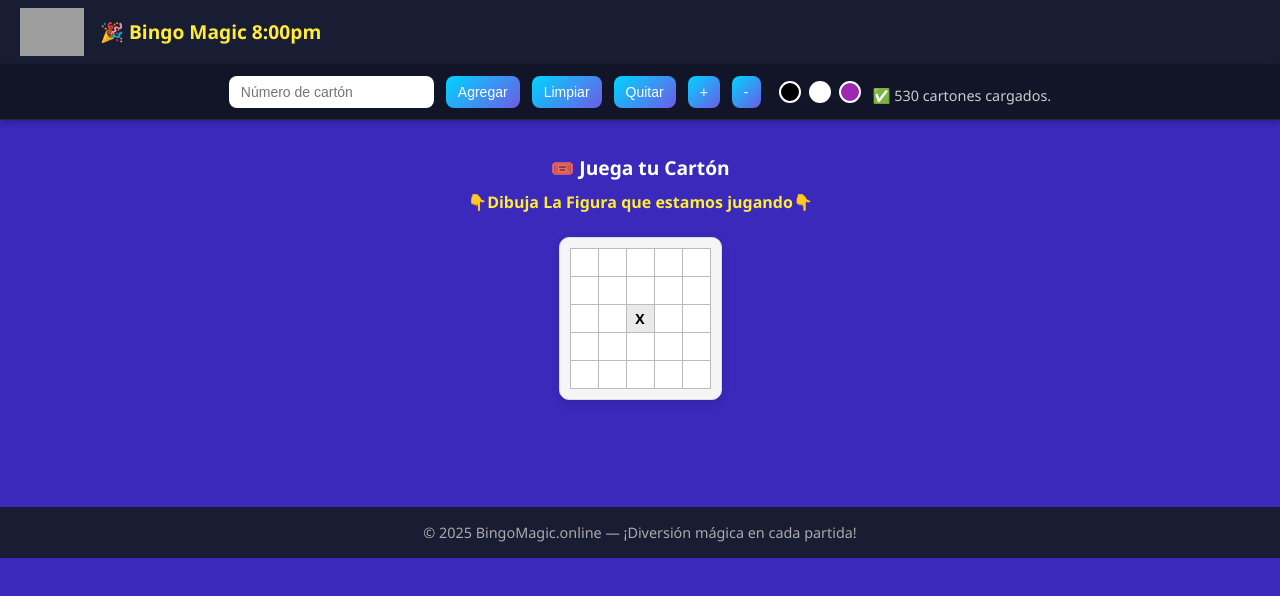
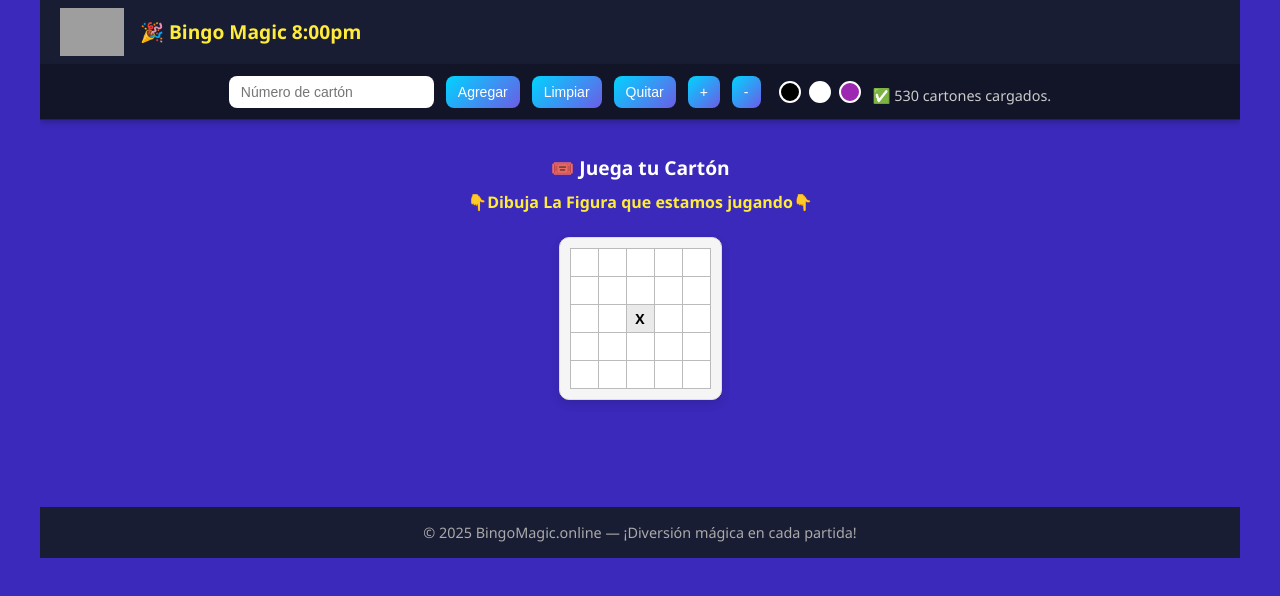
Before and after one commit to antonypancho/pruebamagic2, a plain HTML site: page bingo8pm/index.html in a window 1280 px wide. Drawn offline with Linux system fonts and the light colour scheme; grey boxes are pictures that could not be loaded.

Commit message:
index.html

```diff
--- a/bingo8pm/index.html
+++ b/bingo8pm/index.html
@@ -7,6 +7,7 @@
 <link rel="icon" href="logo.png">
 <style>
   :root{
+    --desktop-width: 1200; /* ajusta si tu ancho desktop es distinto */
     --fondo:#3A29BA;
     --texto:#ffffff;
     --carton:#1b1b1b;
@@ -27,20 +28,34 @@
     --titulo-carton: #00d4ff;
   }
 
-  *,*::before,*::after{box-sizing:border-box;}
-  html,body{height:100%;}
-
-  /* Opción A: permitir vista completa y scroll horizontal sin min-width forzado */
-  html, body {
-    -webkit-text-size-adjust: 100%;
-    text-size-adjust: 100%;
-    overflow-x: auto;
-    -webkit-overflow-scrolling: touch;
-    min-width: 0;
+  /* Wrapper + scale technique (reproduces desktop layout on mobile) */
+  html,body {
+    height:100%;
+    margin:0;
+    -webkit-text-size-adjust:100%;
+    text-size-adjust:100%;
+    overflow:hidden; /* body height will be adjusted by script */
   }
 
+  .site-wrapper {
+    width: calc(var(--desktop-width) * 1px);
+    margin: 0 auto;
+    transform-origin: top left;
+    will-change: transform;
+    background: transparent;
+    min-height: 100vh;
+  }
+
+  .page-size-proxy {
+    width: 100%;
+    height: 100%;
+    overflow: auto;
+    -webkit-overflow-scrolling: touch;
+  }
+
+  /* Base styles */
+  *,*::before,*::after{box-sizing:border-box;}
   body{
-    margin:0;
     font-family:'Segoe UI',Arial,sans-serif;
     background:var(--fondo);
     color:var(--texto);
@@ -49,9 +64,7 @@
     -moz-osx-font-smoothing:grayscale;
   }
 
-  /* Header */
   header{
-    position: static;
     height: var(--alto-header);
     background:#191d34;
     padding:8px 20px;
@@ -63,9 +76,7 @@
   header img{ height:48px; width:auto; object-fit:contain; }
   header h1{ margin:0; font-size:1.2rem; color:#ffeb3b; line-height:1; }
 
-  /* Toolbar */
   .toolbar{
-    position: static;
     min-height: var(--alto-toolbar);
     background:#121528;
     color:#fff;
@@ -102,7 +113,6 @@
   #tablaGuia td.relleno{ background:#ff9800; color:#fff; }
   #tablaGuia td.centro{ font-weight:bold; cursor:default; background:#eaeaea; color:#000; }
 
-  /* CARTON / TABLA: same on all devices */
   #cartonesContainer{
     display:flex;
     flex-wrap:wrap;
@@ -163,12 +173,11 @@
   #status{ margin-top:8px; font-size:.9em; color:#ccc; min-height:1.2em; }
 
   footer{ margin-top:28px; padding:16px; text-align:center; font-size:.9rem; color:#aaa; background:#191d34; }
-
-  /* Keep any small-screen media rules removed so mobile shows like desktop */
 </style>
 </head>
 <body>
-
+  <div class="site-wrapper" id="siteWrapper">
+    <div class="page-size-proxy">
       <header role="banner">
         <img src="logo.png" alt="Logo Bingo 8pm">
         <h1>🎉 Bingo Magic 8:00pm</h1>
@@ -205,9 +214,43 @@
       <footer role="contentinfo">
         &copy; 2025 BingoMagic.online — ¡Diversión mágica en cada partida!
       </footer>
+    </div>
+  </div>
 
 <script>
-/* estado */
+/* Scale-to-fit script: scales .site-wrapper to fit viewport while preserving desktop layout.
+   Limits scale between minScale and 1. Adjust --desktop-width in :root if needed.
+*/
+(function desktopScale(){
+  const wrapper = document.getElementById('siteWrapper');
+  if (!wrapper) return;
+  const desktopWidth = Number(getComputedStyle(document.documentElement).getPropertyValue('--desktop-width')) || 1200;
+  const minScale = 0.6;
+  const maxScale = 1;
+
+  function update() {
+    const vw = Math.max(document.documentElement.clientWidth, window.innerWidth || 0);
+    let raw = vw / desktopWidth;
+    let scale = Math.min(maxScale, Math.max(minScale, raw));
+    if (raw >= 1) scale = 1;
+    wrapper.style.transform = `scale(${scale})`;
+
+    // Adjust heights so page scroll behaves naturally
+    const scaledHeight = Math.ceil(wrapper.getBoundingClientRect().height * scale);
+    document.documentElement.style.height = scaledHeight + 'px';
+    document.body.style.height = scaledHeight + 'px';
+    document.documentElement.style.overflowY = 'auto';
+    document.body.style.overflowY = 'auto';
+  }
+
+  let t;
+  window.addEventListener('resize', () => { clearTimeout(t); t = setTimeout(update, 80); });
+  update();
+})();
+</script>
+
+<script>
+/* Full app JS (integrated) */
 let cartonesData = [];
 let cartonesMostrados = [];
 
@@ -534,7 +577,6 @@ function restaurarGuia(){
 function attachAllCellListeners(){ document.querySelectorAll('#cartonesContainer .carton').forEach(div => attachCellListeners(div)); }
 const observer = new MutationObserver(()=>{ attachAllCellListeners(); aplicarGuiaBordes(); });
 observer.observe(document.getElementById('cartonesContainer'), { childList: true, subtree: true });
-
 </script>
 </body>
 </html>
```
Lines whose indentation alone changed are shown as unchanged.
